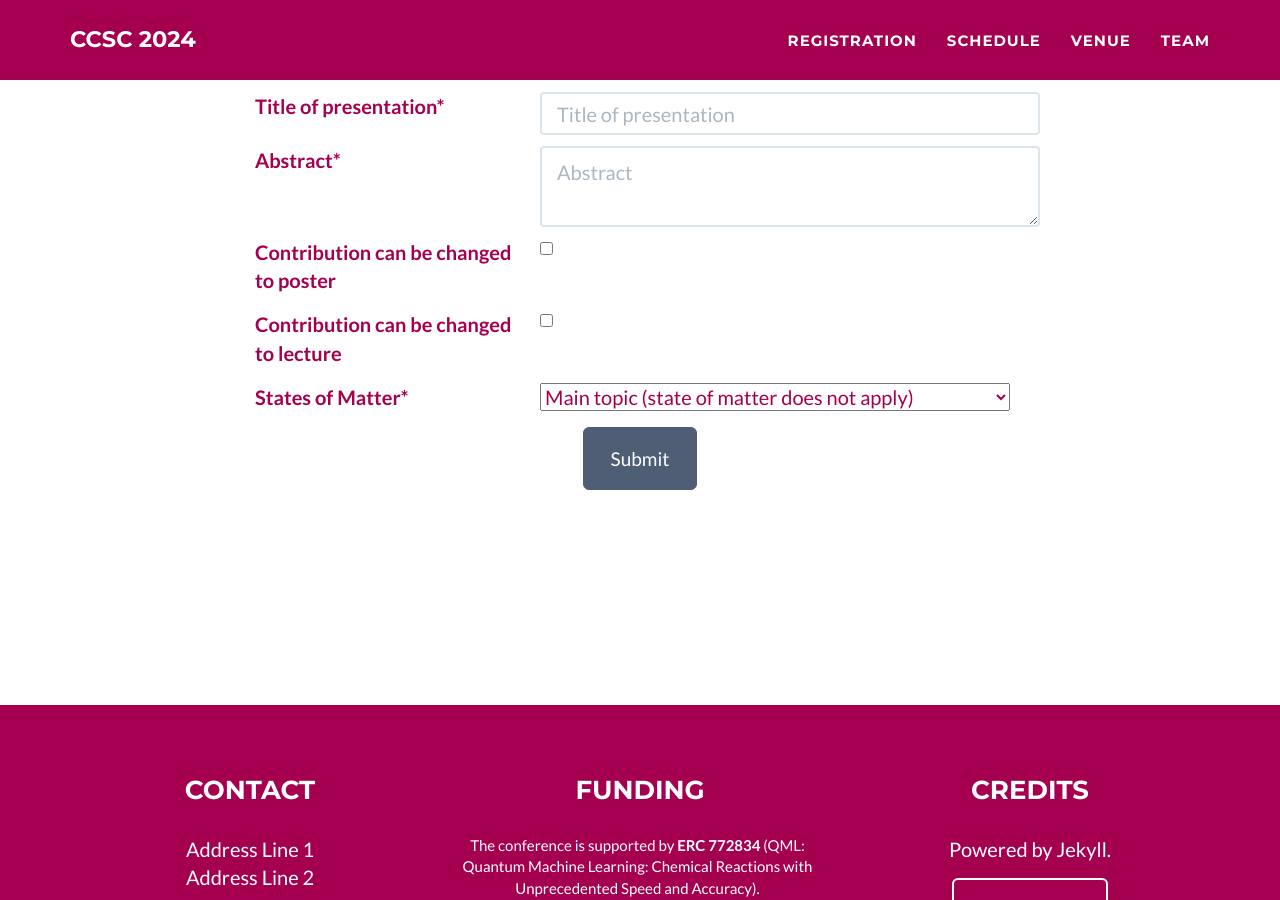
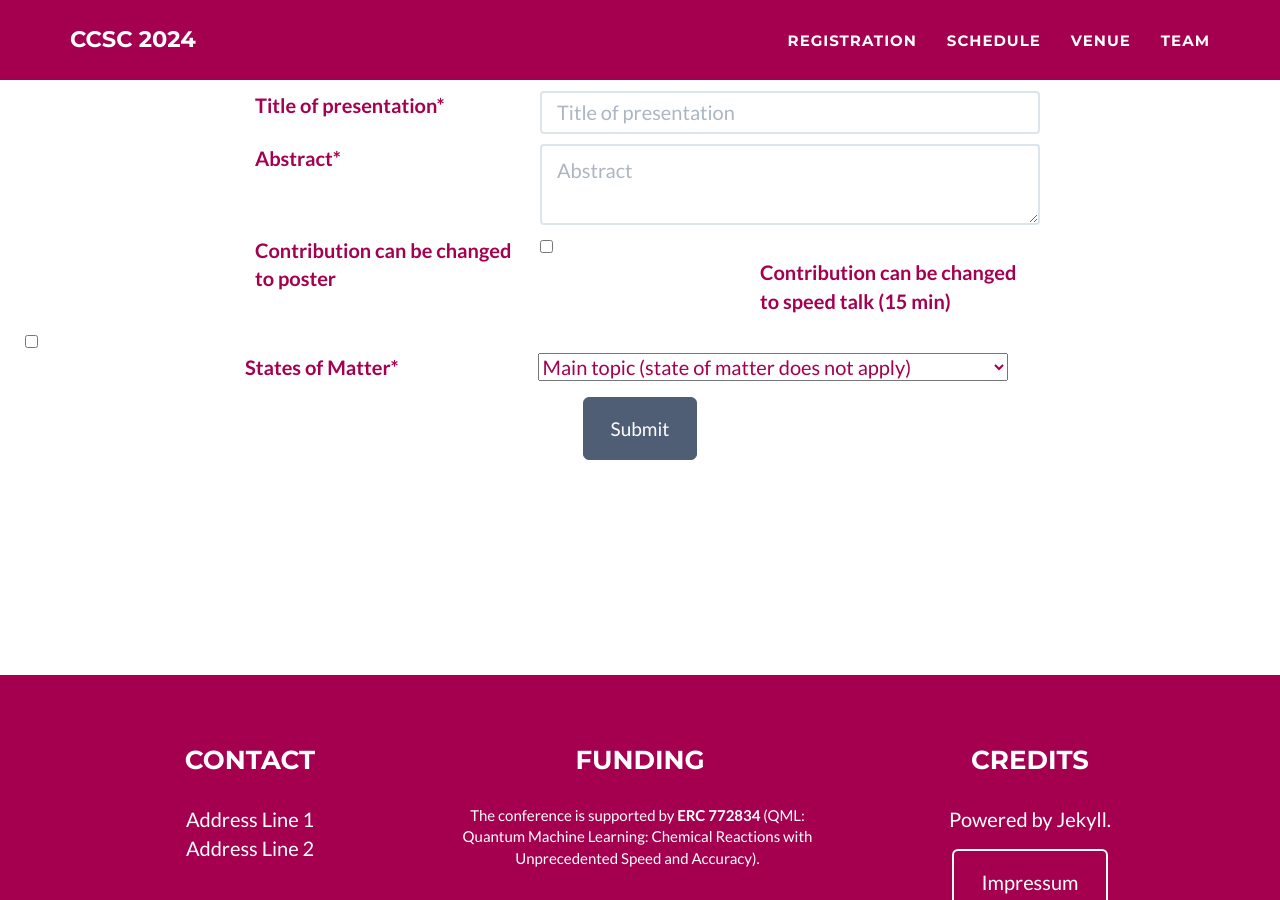
Before and after one commit to ccsc2024/ccsc2024.github.io, a Jekyll site: the page built from pre-registration.html, in a window 1280 px wide and 900 px high, scrolled down 1998 px. Built offline with Jekyll 4.4.1, drawn with Linux system fonts in a browser that asks for light colours.

Commit message:
Update pre-registration.html

```diff
--- a/pre-registration.html
+++ b/pre-registration.html
@@ -193,7 +193,9 @@ layout: page
       </div>
       <div class="col-lg-5">
         <div class="row control-group">
-          <p><input type="text" name="lastName_PA" class="form-control" required placeholder="Surname presenting author" id="txtForm"/></p>
+          <input type="text" name="lastName_PA" class="form-control" required placeholder="Surname presenting author" id="txtForm"
+          data-validation-required-message="Please enter your last name.">
+          <p class="help-block text-danger"></p>
         </div>
       </div>
       </div>
@@ -203,7 +205,9 @@ layout: page
       </div>
       <div class="col-lg-5">
         <div class="row control-group">
-          <p><input type="text" name="firstName_PA" class="form-control" required placeholder="Initial(s) first name presenting author" id="txtForm"/></p>
+          <input type="text" name="firstName_PA" class="form-control" required placeholder="Initial(s) first name presenting author" id="txtForm"
+          data-validation-required-message="Please enter the initials of your first name(s).">
+          <p class="help-block text-danger"></p>
         </div>
       </div>
       </div>
@@ -214,7 +218,9 @@ layout: page
       </div>
       <div class="col-lg-5">
         <div class="row control-group">
-          <p><input type="text" name="company_PA" class="form-control" required placeholder="Company presenting author" id="txtForm"/></p>
+          <input type="text" name="company_PA" class="form-control" required placeholder="Company presenting author" id="txtForm"
+          data-validation-required-message="Please enter your affiliation company.">
+          <p class="help-block text-danger"></p>
         </div>
       </div>
       </div>
@@ -225,7 +231,9 @@ layout: page
       </div>
       <div class="col-lg-5">
         <div class="row control-group">
-          <p><input type="text" name="city_PA" class="form-control" required placeholder="City presenting author" id="txtForm"/></p>
+          <input type="text" name="city_PA" class="form-control" required placeholder="City presenting author" id="txtForm"
+          data-validation-required-message="Please enter your affiliation city.">
+          <p class="help-block text-danger"></p>
         </div>
       </div>
       </div>
@@ -274,7 +282,9 @@ layout: page
         </div>
         <div class="col-lg-5">
           <div class="row control-group">
-            <p><input type="text" name="title_Presentation" class="form-control" required placeholder="Title of presentation " id="txtForm"/></p>
+            <input type="text" name="title_Presentation" class="form-control" required placeholder="Title of presentation " id="txtForm"
+            data-validation-required-message="Please enter the title of your contribution.">
+            <p class="help-block text-danger"></p>
           </div>
         </div>
       </div>
@@ -300,18 +310,18 @@ layout: page
         </div>
         <div class="col-lg-5">
           <div class="row control-group">
-              <input type="checkbox" name="change_poster" value="Yes">
+              <input type="checkbox" name="change_poster" value="Yes"
           </div>
         </div>
       </div>
       <!-- Change to talk -->
       <div class="row">
         <div class="col-lg-3 col-lg-offset-2">
-          <p><label>Contribution can be changed to lecture</label></p>
+          <p><label>Contribution can be changed to speed talk (15 min) </label></p>
         </div>
         <div class="col-lg-5">
           <div class="row control-group">
-              <input type="checkbox" name="change_talk" value="Yes">
+              <input type="checkbox" name="change_speedTalk" value="Yes">
           </div>
         </div>
       </div>
```
